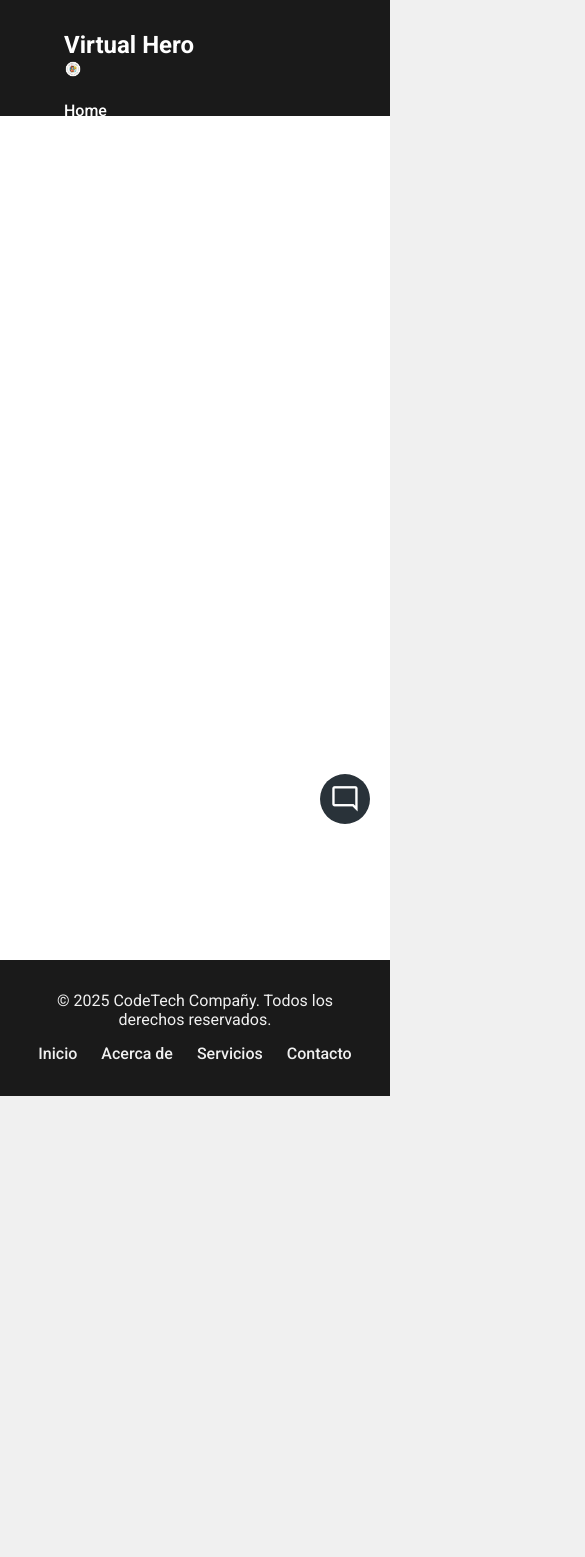
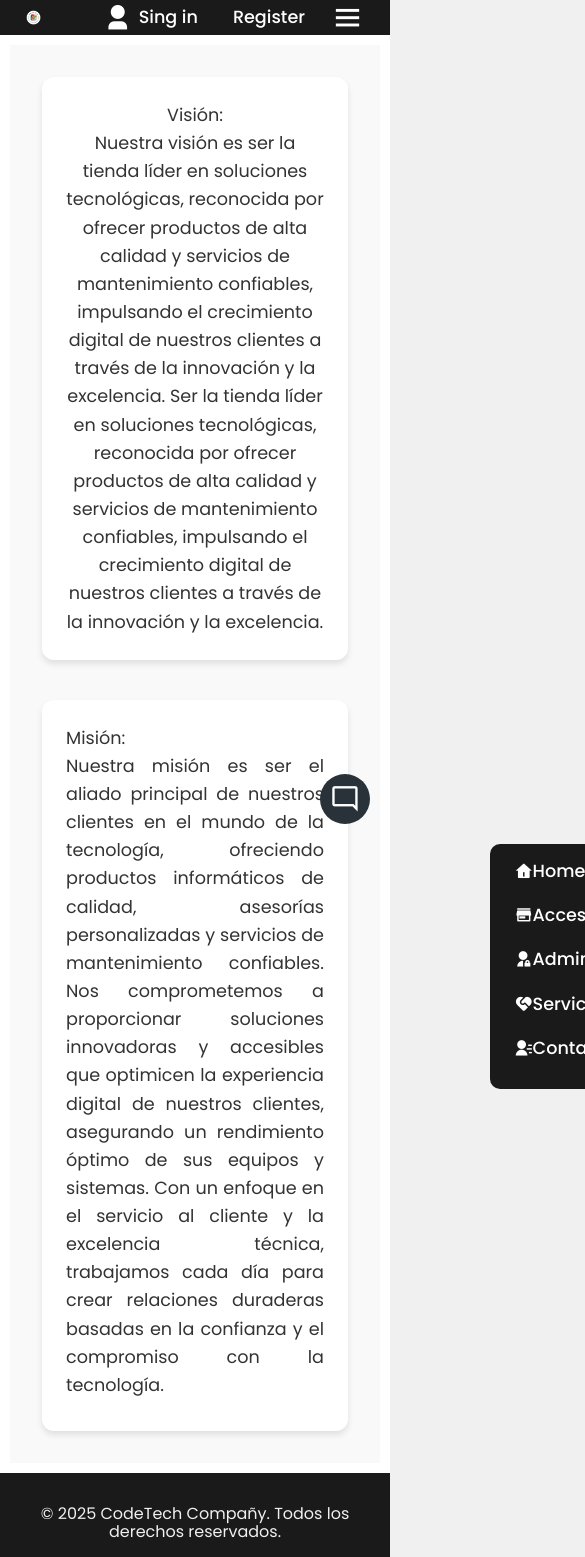
Before and after one commit to DavidMV07/VirtualHero, a React (Vite) app: page / in a window 390 px wide. Shown: the top 1557 px of the page, 585 px wide, since content can reach past the window. Before the commit the page ends 1096 px from the top, so only its background shows below. Built offline with nearby package versions, Linux system fonts and the light colour scheme.

Commit message:
Se acomodo la Barra nav, y se crearon los botones para el login

```diff
--- a/index.html
+++ b/index.html
@@ -6,6 +6,11 @@
     <meta name="viewport" content="width=device-width, initial-scale=1.0" />
     <title>Virtual Hero</title>
     <link rel="stylesheet" href="https://fonts.googleapis.com/css2?family=Material+Symbols+Outlined:opsz,wght,FILL,GRAD@48,400,1,0" />
+    <link href="https://cdn.jsdelivr.net/npm/remixicon@4.5.0/fonts/remixicon.css" rel="stylesheet"/>
+    <link rel="stylesheet" href="https://unpkg.com/boxicons@latest/css/boxicons.min.css"/>
+    <link rel="preconnect" href="https://fonts.googleapis.com">
+    <link rel="preconnect" href="https://fonts.gstatic.com" crossorigin>
+    <link href="https://fonts.googleapis.com/css2?family=Poppins:ital,wght@0,100;0,200;0,300;0,400;0,500;0,600;0,700;0,800;0,900;1,100;1,200;1,300;1,400;1,500;1,600;1,700;1,800;1,900&display=swap" rel="stylesheet">
   </head>
   <body>
     <div id="root"></div>
--- a/src/App.css
+++ b/src/App.css
@@ -1,10 +1,8 @@
-@import url('https://fonts.googleapis.com/css2?family=Roboto:wght@100..900&display=swap');
-
 *{
     margin: 0;
     padding: 0;
     box-sizing: border-box;
-    font-family: "Roboto", sans-serif;
+    font-family: 'Poppins', sans-serif;
 }
 
 body{
--- a/src/components/BarraNav/BarraNav.css
+++ /dev/null
@@ -1,70 +0,0 @@
-.Barra{
-    display: flex;
-    width: 100%;
-    height: 10vh;
-    align-items: center;
-    justify-content: space-between;
-    color: white;
-    padding: 1rem 2rem;
-}
-
-.Barra__Img{
-    width: 7%;
-}
-.Barra__Nav{
-    display: flex;
-    padding: 0;
-    margin: 0;
-    gap: 20px;
-}
-
-.Barra h1 {
-    margin: 0;
-    font-size: 1.5rem;
-}
-
-.Barra__Nav ul {
-    list-style: none;
-    display: flex;
-    gap: 1.5rem;
-    margin: 0;
-    padding: 0;
-}
-
-.Barra__Nav a {
-    text-decoration: none;
-    color: white;
-    font-weight: 500;
-    transition: color 0.3s ease, border-bottom 0.3s ease;
-    border-bottom: 2px solid transparent;
-}
-
-.Barra__Nav a:hover {
-    color: #4fc3f7;
-    border-bottom: 2px solid #4fc3f7;
-}
-
-/* Responsive nav for smaller screens */
-@media (max-width: 768px) {
-    .Barra{
-        flex-direction: column;
-        align-items: flex-start;
-    }
-
-    .Barra__Nav ul {
-        flex-direction: column;
-        width: 100%;
-        gap: 1rem;
-        margin-top: 1rem;
-    }
-
-    .Barra__Nav li {
-        width: 100%;
-    }
-
-    .Barra__Nav a {
-        display: block;
-        width: 100%;
-        padding: 0.5rem 0;
-    }
-}
--- a/src/components/BarraNav/index.jsx
+++ /dev/null
@@ -1,21 +0,0 @@
-import "./BarraNav.css"
-import { Link } from 'react-router-dom';
-
-function BarraNav() {
-  return (
-    <div className="Barra">
-        <h1>Virtual Hero</h1>
-        <img src="LOGO.png" alt="Logo de la Empresa" className='Barra__Img'/>
-        <nav className='Barra__Nav'>
-            <ul>
-                <li><a href="../Home">Home</a></li>
-                <li><a href="../Accesorios">Accessories</a></li>
-                <li><a href="/ProductCRUD">Administrador</a></li>
-                <li><a href="../Contact">Contact</a></li>
-            </ul>
-        </nav>
-    </div>
-  );
-}
-
-export default BarraNav;
--- a/src/components/Footer/index.jsx
+++ b/src/components/Footer/index.jsx
@@ -3,10 +3,10 @@ import './index.css';
 
 function Footer () {
   return (
-<footer class="footer">
-  <div class="footer-content">
+<footer className="footer">
+  <div className="footer-content">
     <p>&copy; 2025 CodeTech Compañy. Todos los derechos reservados.</p>
-    <nav class="footer-nav" aria-label="Enlaces del pie de página">
+    <nav className="footer-nav" aria-label="Enlaces del pie de página">
       <ul>
         <li><a href="../Home">Inicio</a></li>
         <li><a href="#">Acerca de</a></li>
--- /dev/null
+++ b/src/components/Header/Header.css
@@ -0,0 +1,149 @@
+*{
+  margin: 0;
+  padding: 0;
+  box-sizing: border-box;
+  text-decoration: none;
+  list-style: none;
+}
+
+.Barra__Img{
+  display: flex;
+  width: 5%;
+}
+
+.Header{
+  background: #1a1a1a;
+  width: 100%;
+  top: 0;
+  right: 0;
+  color: #fff;
+  z-index: 1000;
+  display: flex;
+  align-items: center;
+  justify-content: space-between;
+  padding: 0 25px;
+  transition: all .50s ease;
+}
+
+.Barra__Nav{
+  display: flex;
+}
+
+.Barra__Nav a{
+  color: white;
+  font-size: 1.1rem;
+  font-weight: 500;
+  padding: 5px 0;
+  margin: 0px 30px;
+  transition: all .50s ease;
+}
+
+.Barra__Nav a:hover {
+  color: #4fc3f7;
+}
+
+.Login{
+  display: flex;
+  align-items: center;
+}
+
+.Login a{
+  margin-right: 25px;
+  margin-left: 10px;
+  color: white;
+  font-size: 1.1rem;
+  font-weight: 500;
+  transition: all .50s ease;
+}
+
+.User{
+  display: flex;
+  align-items: center;
+}
+
+.User i{
+  color: white;
+  font-size: 28px;
+  margin-right: 7px;
+}
+
+#menu-icon{
+  font-size: 35px;
+  color: white;
+  cursor: pointer;
+  z-index: 1001;
+  display: none;
+}
+/* Responsive nav for smaller screens */
+@media (max-width: 768px) {
+  .Barra{
+      flex-direction: column;
+      align-items: flex-start;
+  }
+
+  .Barra__Nav ul {
+    flex-direction: column;
+    width: 100%;
+    gap: 1rem;
+    margin-top: 1rem;
+  }
+
+  .Barra__Nav li {
+    width: 100%;
+  }
+
+  .Barra__Nav a {
+    display: block;
+    width: 100%;
+    padding: 0.5rem 0;
+  }
+}
+
+@media (max-width: 1280px) {
+  Header {
+    padding: 14px 2%;
+    transition: .2s;
+  }
+
+  .Barra__Nav{
+    padding: 5px 0;
+    margin: 0 20px;
+  }
+}
+
+@media (max-width: 1090px){
+  #menu-icon{
+    display: block;
+  }
+
+  .Barra__Nav{
+    position: absolute;
+    top: 100%;
+    right: -100%;
+    width: 270px;
+    height: 29vh;
+    display: flex;
+    background: #1a1a1a;
+    flex-direction: column;
+    justify-content: flex-start;
+    border-radius: 10px;
+    transition: all .50s ease;
+  }
+
+  .Barra__Nav a{
+    display: block;
+    margin: 12px 0;
+    padding: 0 25px;
+    transition: all .50s ease;
+  }
+
+  .Barra__Nav a:hover {
+    color: #4fc3f7;
+    transform: translateY(5px);
+  }
+
+  .Barra__Nav.open{
+    right: 2%;
+
+  }
+}
--- a/src/components/Header/index.css
+++ /dev/null
@@ -1,15 +0,0 @@
-body {
-  margin: 0;
-  font-family: 'Segoe UI', Tahoma, Geneva, Verdana, sans-serif;
-}
-
-.Header {
-  display: flex;
-  align-items: center;
-  justify-content: space-between;
-  background-color: #1A1A1A;
-  width: 100%;
-  color: white;
-  padding: 1rem 2rem;
-  box-shadow: 0 2px 10px rgba(0, 0, 0, 0.2);
-}
--- a/src/components/Header/index.jsx
+++ b/src/components/Header/index.jsx
@@ -1,11 +1,36 @@
-import BarraNav from '../BarraNav';
-import './index.css';
+import './Header.css';
+import { useEffect } from 'react';
+
 
 const Header = () => {
 
+  useEffect(() => {
+    const menu = document.querySelector('#menu-icon');
+    const barraNav = document.querySelector('.Barra__Nav');
+
+    if (menu && barraNav) {
+      menu.onclick = () => {
+        menu.classList.toggle('bx-x');
+        barraNav.classList.toggle('open');
+      };
+    }
+  }, []);
+
   return (
     <header className="Header">
-      <BarraNav />
+      <img src="LOGO.png" alt="Logo de la Empresa"className='Barra__Img'/>
+      <ul className='Barra__Nav'>
+        <li><a href="../Home"><i class="ri-home-4-fill"></i>Home</a></li>
+        <li><a href="../Accesorios"><i class="ri-store-3-fill"></i>Accessories</a></li>
+        <li><a href="/ProductCRUD"><i class="ri-admin-fill"></i>Admin</a></li>
+        <li><a href="../"><i class="ri-service-fill"></i>Service</a></li>
+        <li><a href="../Contact"><i class="ri-contacts-fill"></i>Contact</a></li>
+      </ul>
+      <div className="Login">
+        <a href="" className="User"><i class="ri-user-3-fill"></i>Sing in</a>
+        <a href="">Register</a>
+        <div className="bx bx-menu" id="menu-icon"></div>
+      </div>
     </header>
   );
 }
--- a/src/components/Home/index.jsx
+++ b/src/components/Home/index.jsx
@@ -1,4 +1,5 @@
 import "./Home.css";
+
 function Home() {
   return (
     <div className="Home__container">
--- a/src/components/Main/index.jsx
+++ b/src/components/Main/index.jsx
@@ -1,22 +1,24 @@
-import { Routes, Route } from 'react-router-dom';
-import "./Main.css";
-import Chatbot from "../ChatOnline";
-import Contact from "../Contact";
-import ProductCRUD from "../ProductCRUD";
-import ProductList from "../Accesorios/Productos";
-import Home from "../Home";
+import { Routes, Route, Navigate } from 'react-router-dom';
+import './Main.css';
+import ChatOnline from '../ChatOnline';
+import Contact from '../Contact';
+import ProductCRUD from '../ProductCRUD';
+import ProductList from '../Accesorios/Productos';
+import Home from '../Home';
 
 function Main() {
   return (
     <main className="Main">
       <div className="container">
         <Routes>
-            <Route path="/Home" element={<Home />} />
+          <Route path="/" element={<Home />} />
           <Route path="/Accesorios" element={<ProductList />} />
           <Route path="/ProductCRUD" element={<ProductCRUD />} />
           <Route path="/Contact" element={<Contact />} />
+          {/* Redirige rutas no reconocidas */}
+          <Route path="*" element={<Navigate to="/" />} />
         </Routes>
-          <Chatbot />
+        <ChatOnline />
       </div>
     </main>
   );
```
Lines whose indentation alone changed are shown as unchanged.
